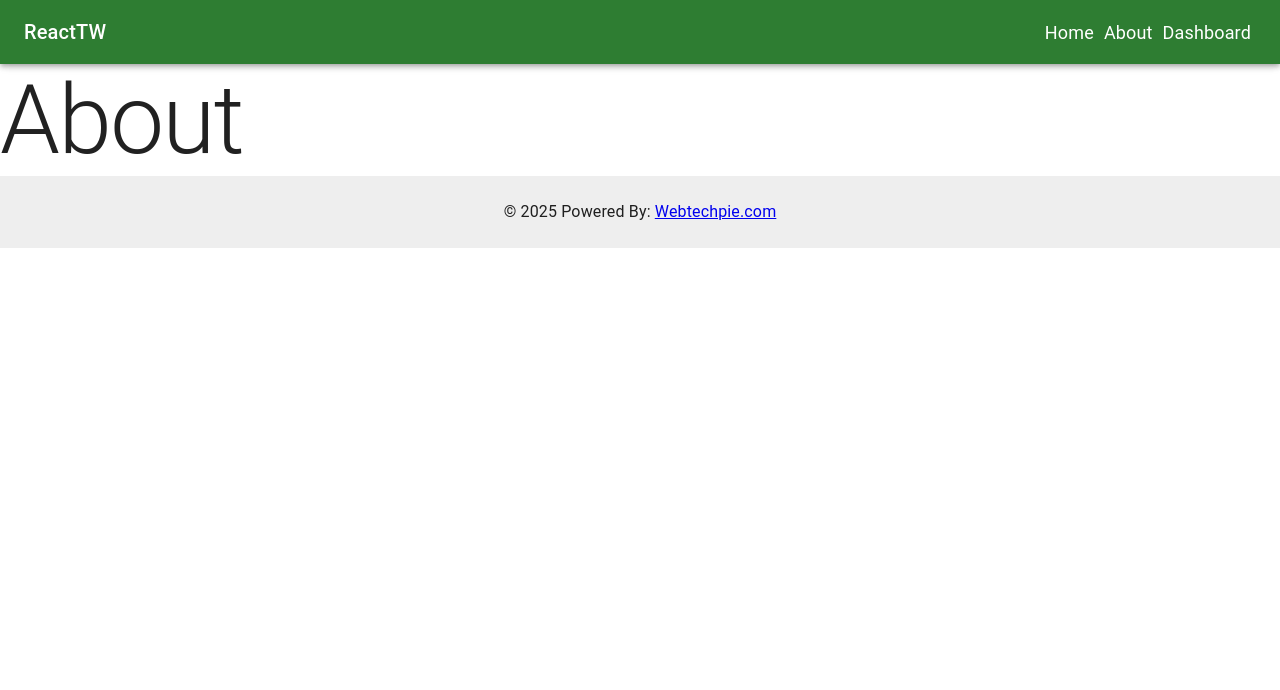
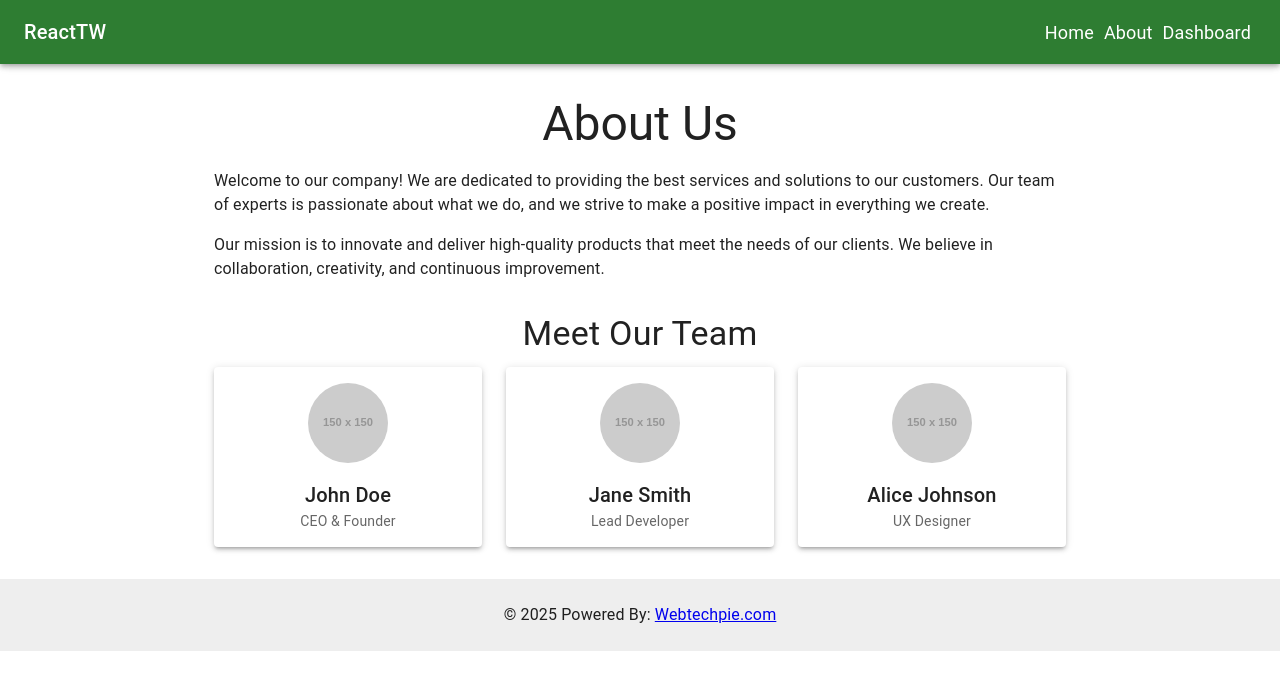
Before and after one commit to hidaytrahman/template-rtw, a React app: page /about in a window 1280 px wide. Shown: the top 690 px of the page. Built offline with nearby package versions, Linux system fonts and the light colour scheme.

Commit message:
feat: about page revamp

```diff
--- a/src/views/About/About.tsx
+++ b/src/views/About/About.tsx
@@ -1,9 +1,76 @@
-import { Typography } from "@mui/material";
+import { Box, Container, Typography, Paper, Avatar, Grid } from '@mui/material';
 
-export default function About() {
-	return (
-		<div>
-			<Typography variant="h1">About</Typography>
-		</div>
-	)
+function About() {
+  return (
+    <Container maxWidth="md" sx={{ py: 4 }}>
+      <Typography variant="h3" component="h1" align="center" gutterBottom>
+        About Us
+      </Typography>
+      <Typography variant="body1" paragraph>
+        Welcome to our company! We are dedicated to providing the best services and
+        solutions to our customers. Our team of experts is passionate about what
+        we do, and we strive to make a positive impact in everything we create.
+      </Typography>
+      <Typography variant="body1" paragraph>
+        Our mission is to innovate and deliver high-quality products that meet the
+        needs of our clients. We believe in collaboration, creativity, and
+        continuous improvement.
+      </Typography>
+
+      <Box sx={{ mt: 4 }}>
+        <Typography variant="h4" component="h2" align="center" gutterBottom>
+          Meet Our Team
+        </Typography>
+        <Grid container spacing={3}>
+          <Grid item xs={12} sm={6} md={4}>
+            <Paper elevation={3} sx={{ p: 2, textAlign: 'center' }}>
+              <Avatar
+                alt="John Doe"
+                src="https://via.placeholder.com/150"
+                sx={{ width: 80, height: 80, margin: '0 auto 16px' }}
+              />
+              <Typography variant="h6" component="h3">
+                John Doe
+              </Typography>
+              <Typography variant="body2" color="text.secondary">
+                CEO & Founder
+              </Typography>
+            </Paper>
+          </Grid>
+          <Grid item xs={12} sm={6} md={4}>
+            <Paper elevation={3} sx={{ p: 2, textAlign: 'center' }}>
+              <Avatar
+                alt="Jane Smith"
+                src="https://via.placeholder.com/150"
+                sx={{ width: 80, height: 80, margin: '0 auto 16px' }}
+              />
+              <Typography variant="h6" component="h3">
+                Jane Smith
+              </Typography>
+              <Typography variant="body2" color="text.secondary">
+                Lead Developer
+              </Typography>
+            </Paper>
+          </Grid>
+          <Grid item xs={12} sm={6} md={4}>
+            <Paper elevation={3} sx={{ p: 2, textAlign: 'center' }}>
+              <Avatar
+                alt="Alice Johnson"
+                src="https://via.placeholder.com/150"
+                sx={{ width: 80, height: 80, margin: '0 auto 16px' }}
+              />
+              <Typography variant="h6" component="h3">
+                Alice Johnson
+              </Typography>
+              <Typography variant="body2" color="text.secondary">
+                UX Designer
+              </Typography>
+            </Paper>
+          </Grid>
+        </Grid>
+      </Box>
+    </Container>
+  );
 }
+
+export default About;
```
